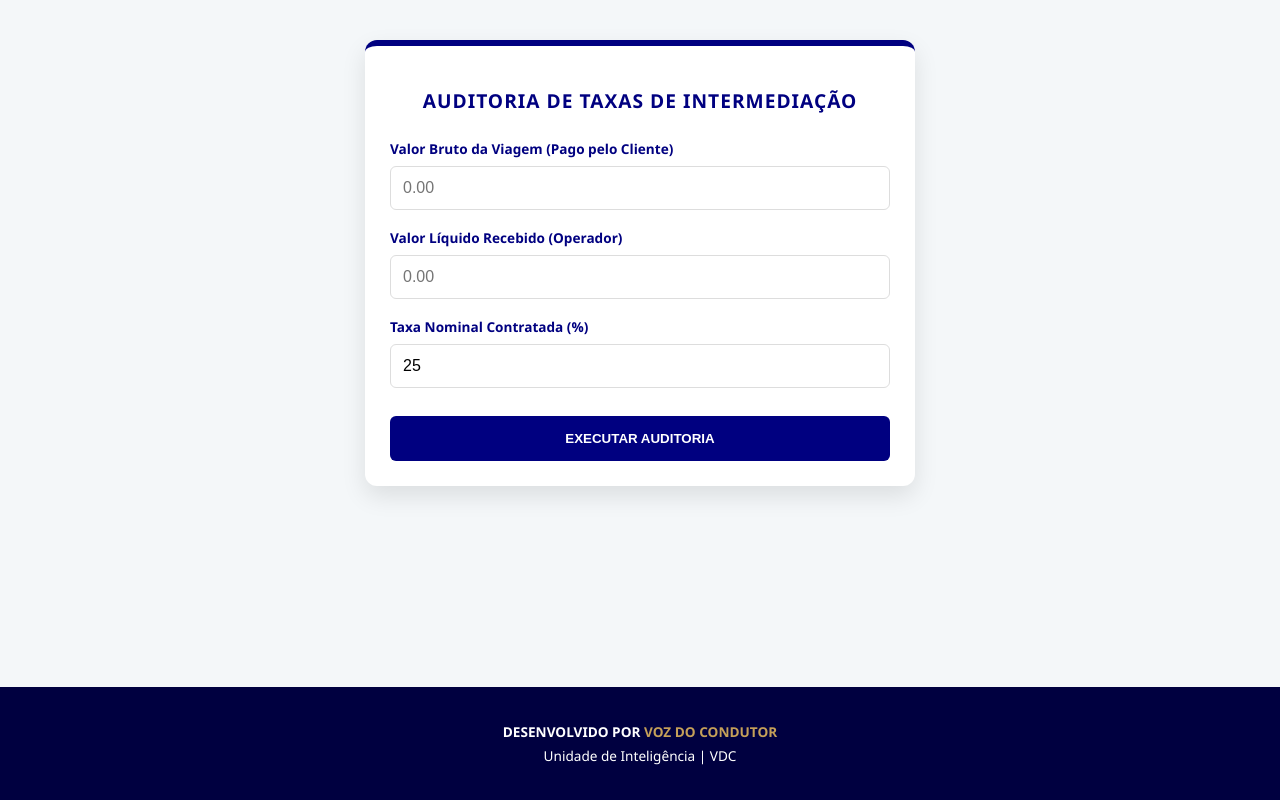
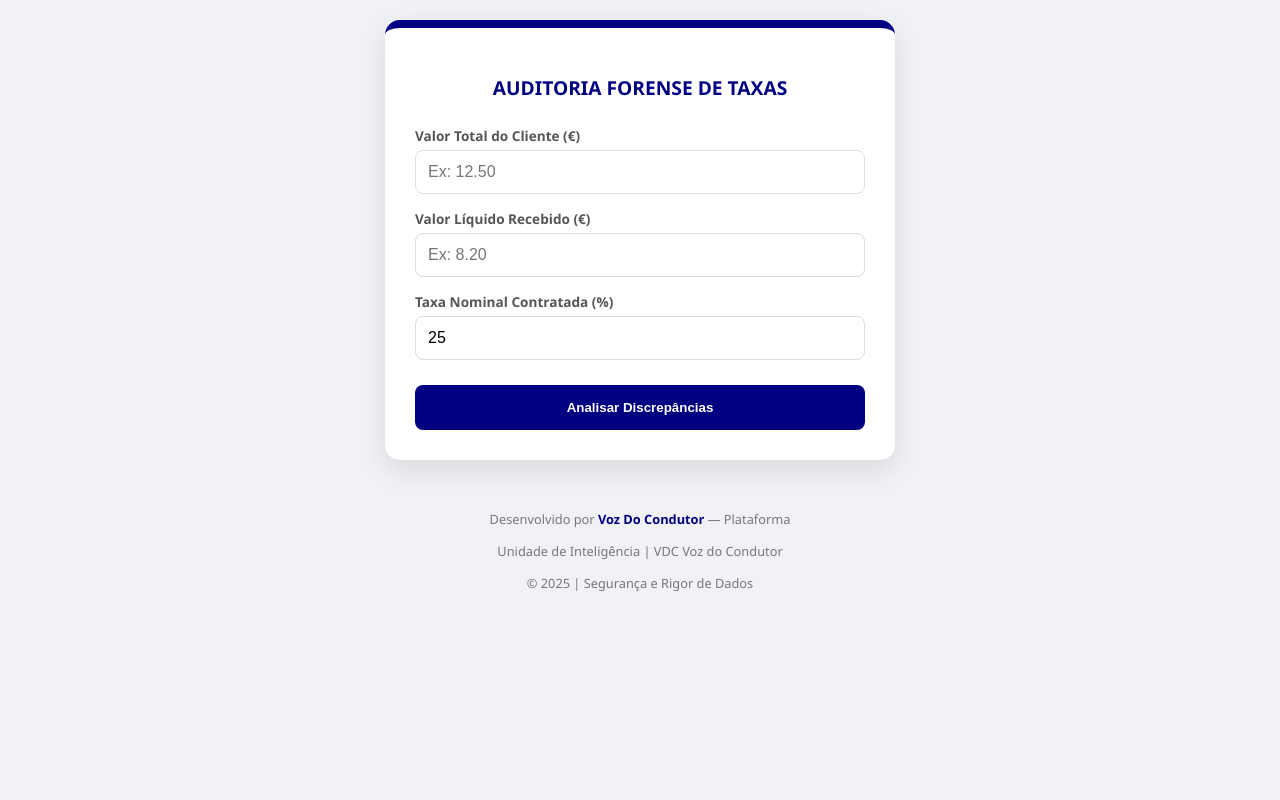
Before and after one commit to VDCpt/Calculo-do-diferencial-real-de-taxas-de-intermediacao-aplicadas, a plain HTML site: page index.html in a window 1280 px wide. Drawn offline with Linux system fonts and the light colour scheme.

Commit message:
Update index.html

```diff
--- a/index.html
+++ b/index.html
@@ -3,203 +3,72 @@
 <head>
     <meta charset="UTF-8">
     <meta name="viewport" content="width=device-width, initial-scale=1.0">
-    <title>Auditoria de Taxas VDC | Inteligência e Peritagem</title>
+    <title>Auditoria de Taxas | Voz do Condutor</title>
 
     <script src="https://cdnjs.cloudflare.com/ajax/libs/html2pdf.js/0.10.1/html2pdf.bundle.min.js"></script>
 
     <style>
-        :root {
-            --navy: #000080;
-            --gold: #c5a059;
-            --light-bg: #f4f7f9;
-            --danger: #d32f2f;
-            --success: #2e7d32;
-        }
+        :root { --navy: #000080; --gold: #c5a059; --danger: #d32f2f; }
+        body { font-family: 'Segoe UI', Arial, sans-serif; background: #f0f2f5; margin: 0; padding: 20px; color: #333; }
 
-        body {
-            font-family: 'Segoe UI', Tahoma, Geneva, Verdana, sans-serif;
-            background-color: var(--light-bg);
-            color: #333;
-            margin: 0;
-            padding: 0;
-            display: flex;
-            flex-direction: column;
-            min-height: 100vh;
-        }
+        .container { max-width: 450px; margin: auto; background: #fff; padding: 30px; border-radius: 15px; border-top: 8px solid var(--navy); box-shadow: 0 10px 30px rgba(0,0,0,0.1); }
+        h2 { text-align: center; color: var(--navy); text-transform: uppercase; font-size: 1.2rem; margin-bottom: 25px; }
 
-        .main-content {
-            flex: 1;
-            padding: 20px;
-        }
+        .form-group { margin-bottom: 15px; }
+        label { display: block; font-weight: 600; font-size: 0.85rem; margin-bottom: 5px; color: #555; }
+        input { width: 100%; padding: 12px; border: 1px solid #ddd; border-radius: 8px; box-sizing: border-box; font-size: 1rem; }
 
-        .audit-card {
-            max-width: 500px;
-            margin: 20px auto;
-            background: white;
-            padding: 25px;
-            border-radius: 12px;
-            border-top: 6px solid var(--navy);
-            box-shadow: 0 10px 25px rgba(0,0,0,0.1);
-        }
+        .btn-calc { width: 100%; background: var(--navy); color: white; padding: 15px; border: none; border-radius: 8px; font-weight: bold; cursor: pointer; margin-top: 10px; transition: 0.3s; }
+        .btn-calc:hover { background: #000066; }
 
-        h2 {
-            color: var(--navy);
-            text-align: center;
-            text-transform: uppercase;
-            font-size: 1.2rem;
-            margin-bottom: 25px;
-            letter-spacing: 1px;
-        }
+        .btn-pdf { width: 100%; background: #444; color: white; padding: 12px; border: none; border-radius: 8px; font-weight: bold; cursor: pointer; margin-top: 10px; display: none; }
 
-        .input-group { margin-bottom: 18px; }
+        .results-box { margin-top: 25px; padding: 20px; background: #f9f9f9; border-radius: 8px; border: 1px solid #eee; display: none; }
+        .res-line { display: flex; justify-content: space-between; margin-bottom: 10px; padding-bottom: 8px; border-bottom: 1px solid #eee; }
+        .res-val { font-weight: bold; color: var(--navy); }
 
-        label {
-            display: block;
-            font-weight: 600;
-            margin-bottom: 8px;
-            font-size: 0.85rem;
-            color: var(--navy);
-        }
+        footer { text-align: center; margin-top: 50px; color: #777; font-size: 0.8rem; line-height: 1.5; }
+        .vdc-brand { color: var(--navy); font-weight: bold; }
 
-        input {
-            width: 100%;
-            padding: 12px;
-            border: 1px solid #ddd;
-            border-radius: 6px;
-            box-sizing: border-box;
-            font-size: 1rem;
-            transition: border-color 0.3s;
-        }
-
-        input:focus {
-            border-color: var(--gold);
-            outline: none;
-        }
-
-        .btn-main {
-            width: 100%;
-            background: var(--navy);
-            color: white;
-            padding: 15px;
-            border: none;
-            border-radius: 6px;
-            font-weight: bold;
-            cursor: pointer;
-            transition: 0.3s;
-            margin-top: 10px;
-            text-transform: uppercase;
-        }
-
-        .btn-main:hover { background: #000066; }
-
-        .btn-pdf {
-            width: 100%;
-            background: #555;
-            color: white;
-            padding: 12px;
-            border: none;
-            border-radius: 6px;
-            font-weight: bold;
-            cursor: pointer;
-            margin-top: 10px;
-            display: none; /* Só aparece após o cálculo */
-        }
-
-        .results {
-            margin-top: 25px;
-            padding: 20px;
-            border-radius: 8px;
-            display: none;
-            background: #fff;
-            border: 1px solid #eee;
-            animation: fadeIn 0.5s ease-in;
-        }
-
-        .result-item {
-            display: flex;
-            justify-content: space-between;
-            margin-bottom: 12px;
-            padding-bottom: 8px;
-            border-bottom: 1px solid #f0f0f0;
-            font-size: 0.9rem;
-        }
-
-        #resDif { font-weight: bold; }
-
-        .legal-note {
-            font-size: 0.7rem;
-            color: #888;
-            margin-top: 20px;
-            text-align: center;
-            line-height: 1.4;
-        }
-
-        /* Footer Otimizado */
-        footer {
-            background-color: #000040;
-            color: #ffffff;
-            padding: 30px 20px;
-            text-align: center;
-        }
-
-        .footer-content p { margin: 5px 0; font-size: 0.85rem; }
-        .footer-links { margin: 15px 0; font-size: 0.75rem; }
-        .footer-links a { color: var(--gold); text-decoration: none; margin: 0 10px; }
-
-        @keyframes fadeIn {
-            from { opacity: 0; transform: translateY(10px); }
-            to { opacity: 1; transform: translateY(0); }
-        }
-
-        @media (max-width: 480px) {
-            .audit-card { margin: 10px; padding: 20px; }
-            h2 { font-size: 1rem; }
-        }
+        @media (max-width: 480px) { .container { padding: 20px; } }
     </style>
 </head>
 <body>
 
-<div class="main-content">
-    <div class="audit-card">
-        <h2>Auditoria de Taxas de Intermediação</h2>
+<div class="container">
+    <h2>Auditoria Forense de Taxas</h2>
 
-        <div class="input-group">
-            <label>Valor Bruto da Viagem (Pago pelo Cliente)</label>
-            <input type="number" id="bruto" placeholder="0.00" step="0.01">
-        </div>
+    <div class="form-group">
+        <label>Valor Total do Cliente (€)</label>
+        <input type="number" id="bruto" step="0.01" placeholder="Ex: 12.50">
+    </div>
 
-        <div class="input-group">
-            <label>Valor Líquido Recebido (Operador)</label>
-            <input type="number" id="liquido" placeholder="0.00" step="0.01">
-        </div>
+    <div class="form-group">
+        <label>Valor Líquido Recebido (€)</label>
+        <input type="number" id="liquido" step="0.01" placeholder="Ex: 8.20">
+    </div>
 
-        <div class="input-group">
-            <label>Taxa Nominal Contratada (%)</label>
-            <input type="number" id="taxaNominal" value="25">
-        </div>
+    <div class="form-group">
+        <label>Taxa Nominal Contratada (%)</label>
+        <input type="number" id="taxaNominal" value="25">
+    </div>
 
-        <button class="btn-main" onclick="calcularAuditoria()">Executar Auditoria</button>
-        <button id="btnPdf" class="btn-pdf" onclick="gerarPdfEvidencia()">📥 Gerar PDF de Evidência</button>
+    <button class="btn-calc" onclick="executarAuditoria()">Analisar Discrepâncias</button>
+    <button id="btnPdf" class="btn-pdf" onclick="gerarPdfEvidencia()">📥 Descarregar Prova Técnica (PDF)</button>
 
-        <div id="results" class="results">
-            <div class="result-item">
-                <span>Comissão Retida (€):</span>
-                <span id="resComisEuro">-</span>
-            </div>
-            <div class="result-item">
-                <span>Taxa Real Aplicada:</span>
-                <span id="resTaxaReal">-</span>
-            </div>
-            <div class="result-item">
-                <span>Diferencial (Discrepância):</span>
-                <span id="resDif">-</span>
-            </div>
-            <p class="legal-note">Atenção: Diferenciais positivos indicam custos ocultos ou anomalias algorítmicas no fluxo financeiro.</p>
-        </div>
+    <div id="results" class="results-box">
+        <div class="res-line"><span>Comissão Retida:</span> <span id="resEuro" class="res-val">-</span></div>
+        <div class="res-line"><span>Taxa Real Aplicada:</span> <span id="resTaxa" class="res-val">-</span></div>
+        <div class="res-line"><span>Diferencial:</span> <span id="resDif" class="res-val">-</span></div>
     </div>
 </div>
 
 <footer>
-    <div class="footer-content">
-        <p><strong>DESENVOLVIDO POR <span style="color: var(--gold);">VOZ DO CONDUTOR</span></strong></p>
-        <p>Unidade de Inteligência | VDC</p>
+    <p>Desenvolvido por <span class="vdc-brand">Voz Do Condutor</span> — Plataforma</p>
+    <p>Unidade de Inteligência | VDC Voz do Condutor</p>
+    <p>© 2025 | Segurança e Rigor de Dados</p>
+</footer>
+
+<script src="script.js"></script>
+</body>
+</html>
```
